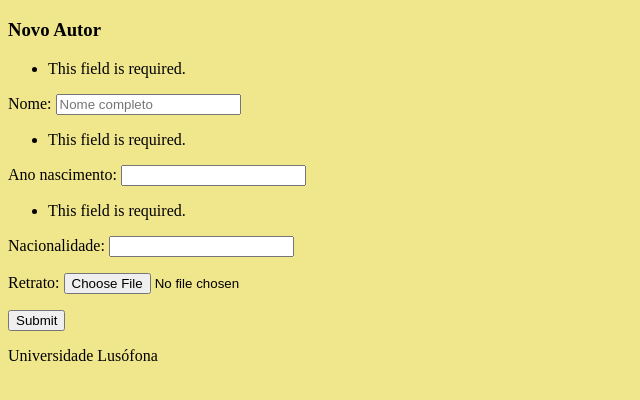
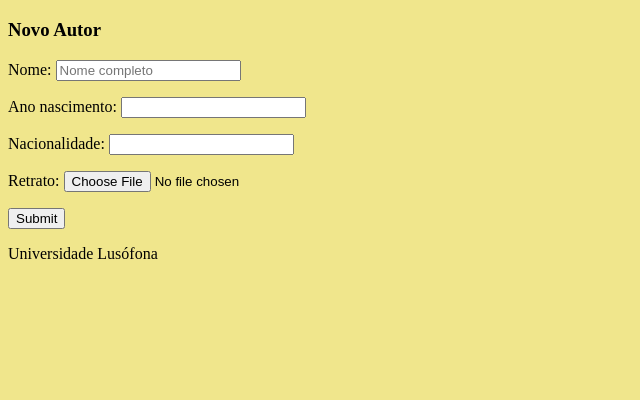
Before and after one commit to ULHT-PW/bibliotecalusofona, a Django app: page /autor/novo in a window 1280 px wide. Shown: the part 87-487 px from the top of the page, without its empty margins (0-640 px from the left). Run offline with Django 4.2, Linux system fonts and the light colour scheme.

Commit message:
included forms

```diff
--- a/biblioteca/templates/biblioteca/layout.html
+++ b/biblioteca/templates/biblioteca/layout.html
@@ -4,6 +4,9 @@
         <style>
             body {
                 background: khaki;
+            }
+            .errorlist {
+                display:none;
             }
         </style>
     </head>
--- a/biblioteca/templates/biblioteca/novo_autor.html
+++ b/biblioteca/templates/biblioteca/novo_autor.html
@@ -1,4 +1,7 @@
 {% extends 'biblioteca/layout.html' %}
+
+
+
 
 {% block content %}
     <h3>Novo Autor</h3>
--- a/project/settings.py
+++ b/project/settings.py
@@ -108,7 +108,7 @@ AUTH_PASSWORD_VALIDATORS = [
 # Internationalization
 # https://docs.djangoproject.com/en/4.0/topics/i18n/
 
-LANGUAGE_CODE = 'en-us'
+LANGUAGE_CODE = 'pt-pt'
 
 TIME_ZONE = 'UTC'
 
```
Also changed, not shown: README.md.
